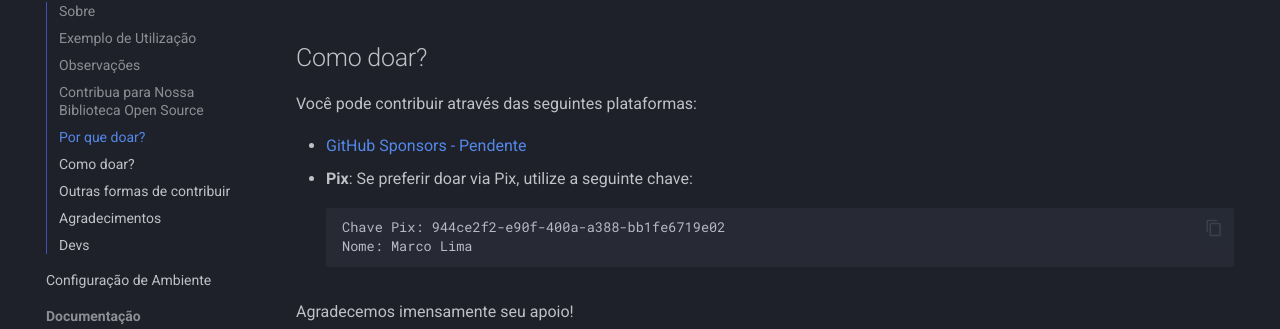
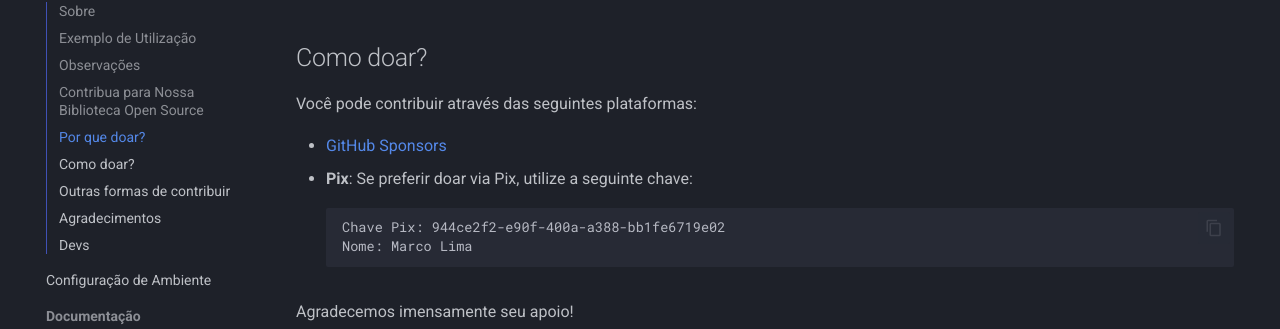
Before and after one commit to nfewizard-org/nfewizard-org.github.io, an MkDocs documentation site: the page built from docs/index.md, in a window 1280 px wide and 900 px high, scrolled down 3046 px. Shown: the part 124-453 px from the top of the window. Built offline with MkDocs 1.6.1 and Material for MkDocs 9.7.7, drawn with Linux system fonts in a browser that asks for light colours.

Commit message:
feat: Added funding github

````diff
--- a/docs/index.md
+++ b/docs/index.md
@@ -124,7 +124,7 @@ Primeiramente, obrigado por considerar contribuir para nossa biblioteca! Nosso p
 
 Você pode contribuir através das seguintes plataformas:
 
-- [GitHub Sponsors - Pendente](https://NFeWizard-org.github.io/)
+- [GitHub Sponsors](https://github.com/sponsors/Maurelima)
 - **Pix**: Se preferir doar via Pix, utilize a seguinte chave:
 
     ```
````
